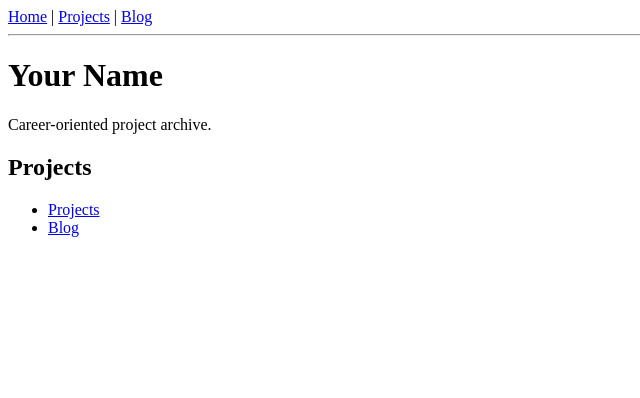
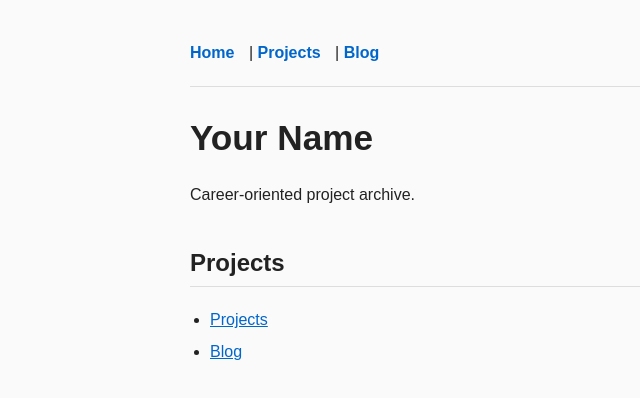
Before and after one commit to coleseven/coleseven.github.io, a plain HTML site: page index.html in a window 1280 px wide. Shown: the whole page, without its empty margins (0-640 px from the left). Drawn offline with Linux system fonts and the light colour scheme.

Commit message:
add global site styling

```diff
--- a/index.html
+++ b/index.html
@@ -2,7 +2,9 @@
 <html lang="en">
 <head>
     <meta charset="UTF-8">
-    <title>Your Name — Projects</title>
+    <title>Cole Jones — Projects</title>
+    <link rel="stylesheet" href="/style.css">
+
 </head>
 <body>
 <nav>
--- /dev/null
+++ b/style.css
@@ -0,0 +1,68 @@
+/* Global layout */
+body {
+    font-family: Arial, Helvetica, sans-serif;
+    max-width: 900px;
+    margin: 40px auto;
+    padding: 0 20px;
+    line-height: 1.6;
+    color: #222;
+    background-color: #fafafa;
+}
+
+/* Navigation */
+nav {
+    margin-bottom: 20px;
+}
+
+nav a {
+    text-decoration: none;
+    color: #0066cc;
+    font-weight: bold;
+    margin-right: 10px;
+}
+
+nav a:hover {
+    text-decoration: underline;
+}
+
+/* Headings */
+h1 {
+    font-size: 2.2em;
+    margin-bottom: 0.2em;
+}
+
+h2 {
+    margin-top: 1.5em;
+    border-bottom: 1px solid #ddd;
+    padding-bottom: 4px;
+}
+
+/* Lists */
+ul {
+    padding-left: 20px;
+}
+
+li {
+    margin-bottom: 6px;
+}
+
+/* Links */
+a {
+    color: #0066cc;
+}
+
+a:hover {
+    color: #004999;
+}
+
+/* Footer links */
+p a {
+    font-weight: bold;
+}
+
+/* Horizontal rule */
+hr {
+    border: none;
+    border-top: 1px solid #ddd;
+    margin: 20px 0;
+}
```
Also changed, not shown: blog/index.html (+2 -0 lines), blog/why-this-site-exists/index.html (+2 -0 lines), projects/_template/index.html (+2 -0 lines), projects/index.html (+2 -0 lines), projects/traffic-camera-simulation/index.html (+2 -0 lines).
